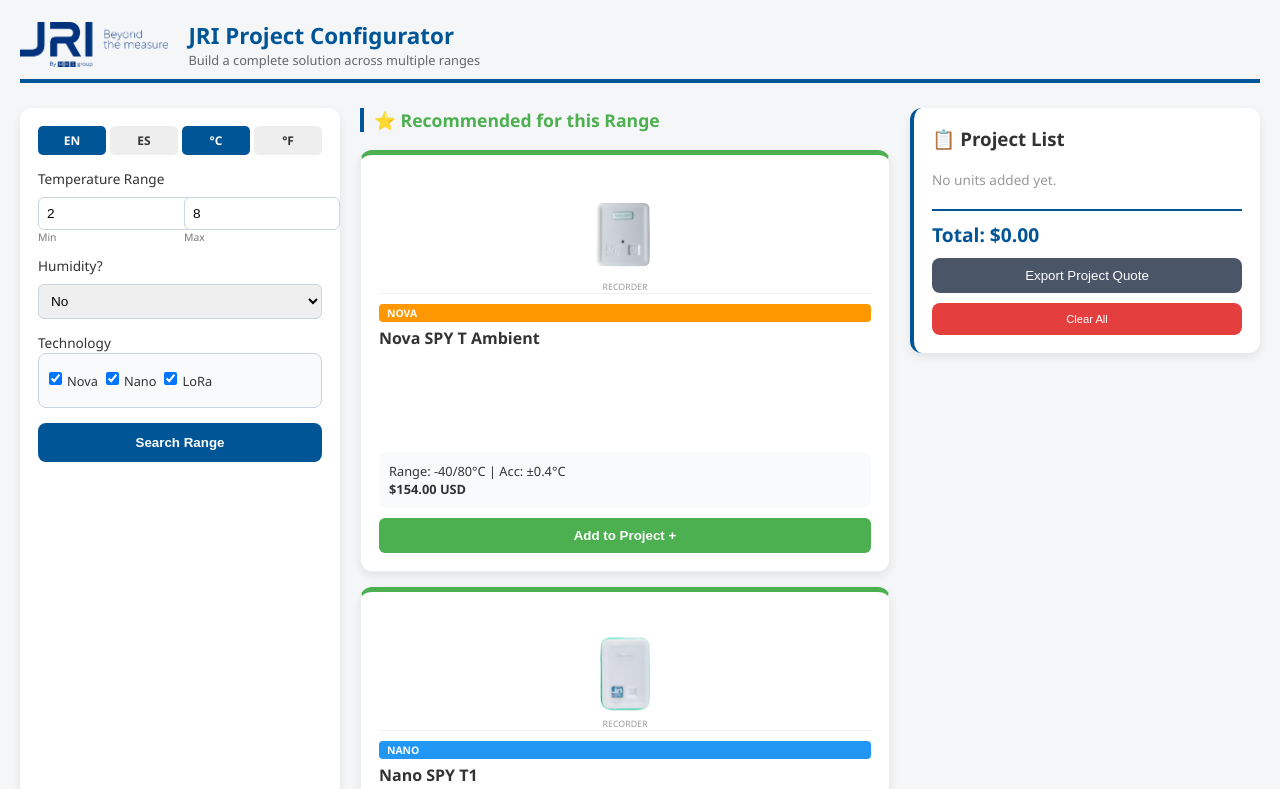
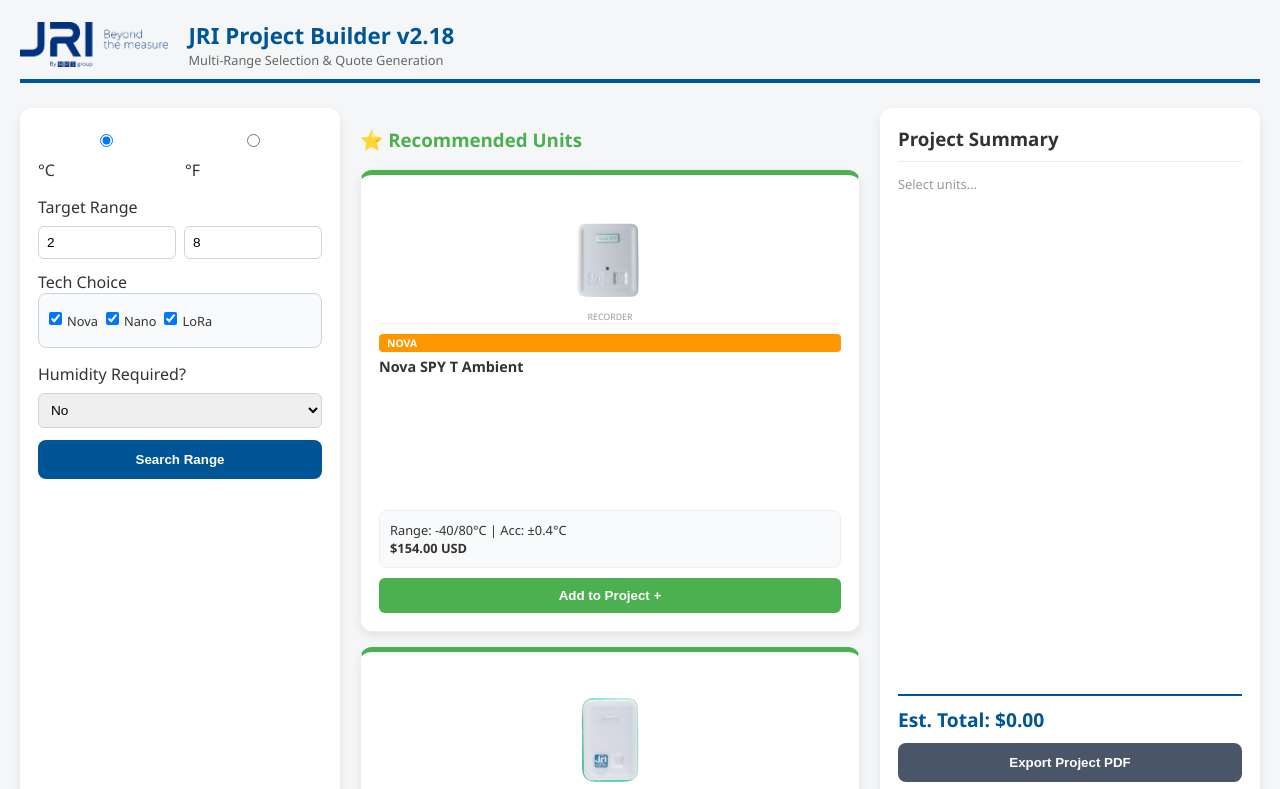
Before and after one commit to dvillagomezjri/jri-sensor-selector, a plain HTML site: page index.html in a window 1280 px wide. Both pictures are taken after a click on the button "Clear All". Shown: the top 789 px of the page. Drawn offline with Linux system fonts and the light colour scheme.

Commit message:
Update index.html

```diff
--- a/index.html
+++ b/index.html
@@ -3,137 +3,121 @@
 <head>
   <meta charset="UTF-8">
   <meta name="viewport" content="width=device-width, initial-scale=1.0">
-  <title>JRI Configurator v2.16</title>
+  <title>JRI Project Configurator v2.18</title>
   <script src="https://cdnjs.cloudflare.com/ajax/libs/html2pdf.js/0.9.2/html2pdf.bundle.min.js"></script>
   <style>
     :root { --jri-blue: #005596; --jri-green: #4CAF50; --bg: #f4f6f8; --nova: #ff9800; --nano: #2196f3; --lora: #673ab7; }
     body { font-family: 'Segoe UI', sans-serif; background: var(--bg); margin: 0; padding: 0; color: #333; }
-    .container { max-width: 1700px; margin: auto; padding: 20px; }
-    .dashboard { display: grid; grid-template-columns: 320px 1fr 350px; gap: 20px; }
-
+    .container { max-width: 1750px; margin: auto; padding: 20px; }
+    .dashboard { display: grid; grid-template-columns: 320px 1fr 380px; gap: 20px; }
     .controls, .project-cart, .card { background: white; padding: 18px; border-radius: 12px; box-shadow: 0 4px 10px rgba(0,0,0,0.08); }
     header { display: flex; align-items: center; gap: 20px; margin-bottom: 25px; border-bottom: 4px solid var(--jri-blue); padding-bottom: 10px; }
     .logo { height: 45px; }
-
-    /* Search Sidebar Styling */
     .checkbox-group { background: #f9fafb; padding: 10px; border: 1px solid #cbd5e0; border-radius: 8px; margin-bottom: 15px; display: flex; flex-wrap: wrap; gap: 8px; }
     .checkbox-item { display: flex; align-items: center; gap: 5px; font-size: 0.8rem; }
-    .sub-label { font-size: 0.65rem; color: #777; margin-top: -12px; margin-bottom: 10px; display: block; }
-
-    /* Results Area */
     .recommendation-grid { display: grid; grid-template-columns: repeat(auto-fit, minmax(340px, 1fr)); gap: 15px; margin-bottom: 30px; }
-    .card { border: 1px solid #eee; display: flex; flex-direction: column; position: relative; min-height: 380px; transition: 0.2s; }
-    .card:hover { transform: translateY(-3px); box-shadow: 0 6px 15px rgba(0,0,0,0.1); }
+    .card { border: 1px solid #eee; display: flex; flex-direction: column; position: relative; min-height: 420px; transition: 0.2s; }
     .card.highlight { border-top: 5px solid var(--jri-green); }
-
-    .visual-header { display: flex; align-items: center; justify-content: center; gap: 10px; height: 120px; margin-bottom: 10px; border-bottom: 1px solid #f0f0f0; }
+    .visual-header { display: flex; align-items: center; justify-content: center; gap: 10px; height: 130px; margin-bottom: 10px; border-bottom: 1px solid #f0f0f0; }
     .img-wrap { flex: 1; height: 100%; display: flex; align-items: center; justify-content: center; position: relative; }
-    .img-wrap img { max-width: 80%; max-height: 80%; object-fit: contain; }
-    .img-label { position: absolute; bottom: 0; font-size: 0.55rem; color: #999; text-transform: uppercase; }
-
+    .img-wrap img { max-width: 85%; max-height: 85%; object-fit: contain; }
+    .img-label { position: absolute; bottom: 0; font-size: 0.55rem; color: #999; text-transform: uppercase; background: rgba(255,255,255,0.8); padding: 0 4px; }
     .tech-tag { display: inline-block; padding: 2px 8px; border-radius: 4px; font-size: 0.65rem; font-weight: bold; color: white; margin-bottom: 5px; }
     .tag-nova { background: var(--nova); } .tag-nano { background: var(--nano); } .tag-lora { background: var(--lora); }
-
-    .breakdown { background: #f9fafb; padding: 10px; border-radius: 8px; font-size: 0.8rem; margin-top: auto; }
+    .breakdown { background: #f9fafb; padding: 10px; border-radius: 8px; font-size: 0.8rem; margin-top: auto; border: 1px solid #eee; }
     .add-btn { width: 100%; background: var(--jri-green); color: white; border: none; padding: 10px; border-radius: 6px; font-weight: bold; cursor: pointer; margin-top: 10px; }
-
-    /* Project Cart Styling */
-    .project-cart { position: sticky; top: 20px; height: fit-content; border-left: 4px solid var(--jri-blue); }
+    .project-cart { position: sticky; top: 20px; height: 85vh; display: flex; flex-direction: column; }
+    #cart-items { flex-grow: 1; overflow-y: auto; margin-top: 10px; border-top: 1px solid #eee; }
     .cart-item { font-size: 0.8rem; padding: 10px 0; border-bottom: 1px solid #eee; display: flex; justify-content: space-between; align-items: center; }
-    .cart-qty { display: flex; align-items: center; gap: 8px; }
-    .qty-btn { background: #edf2f7; border: 1px solid #cbd5e0; padding: 2px 8px; border-radius: 4px; cursor: pointer; }
-    .total-box { margin-top: 20px; font-size: 1.2rem; font-weight: bold; color: var(--jri-blue); border-top: 2px solid var(--jri-blue); padding-top: 10px; }
-
+    .total-box { margin-top: 10px; font-size: 1.2rem; font-weight: bold; color: var(--jri-blue); border-top: 2px solid var(--jri-blue); padding-top: 10px; }
     input, select { width: 100%; padding: 8px; margin: 8px 0 12px 0; border: 1px solid #cbd5e0; border-radius: 6px; font-size: 0.85rem; }
     .btn-primary { width: 100%; background: var(--jri-blue); color: white; padding: 12px; border: none; border-radius: 8px; font-weight: bold; cursor: pointer; }
-    .btn-pdf { width: 100%; background: #4a5568; color: white; padding: 10px; border: none; border-radius: 8px; margin-top: 10px; cursor: pointer; }
-    .toggle-group { display: flex; gap: 4px; margin-bottom: 12px; }
-    .toggle-group label { flex: 1; text-align: center; padding: 6px; background: #eee; border-radius: 5px; cursor: pointer; font-size: 0.75rem; font-weight: bold; }
-    .toggle-group input:checked + label { background: var(--jri-blue); color: white; }
-    .toggle-group input { display: none; }
-    .section-title { border-left: 4px solid var(--jri-blue); padding-left: 10px; margin-top: 0; font-size: 1.1rem; }
+    .qty-ctrl { display: flex; align-items: center; gap: 8px; }
+    .qty-btn { background: #eee; border: 1px solid #ccc; padding: 2px 6px; cursor: pointer; border-radius: 4px; }
   </style>
 </head>
 <body>
 <div class="container">
   <header>
-    <img src="JRI-LOGO-BLEU-complet.png" alt="JRI Logo" class="logo" onerror="this.style.display='none'">
+    <img src="JRI-LOGO-BLEU-complet.png" alt="JRI Logo" class="logo">
     <div>
-      <h1 style="color: var(--jri-blue); margin:0; font-size: 1.4rem;">JRI Project Configurator</h1>
-      <p style="color: #666; margin: 0; font-size: 0.8rem;">Build a complete solution across multiple ranges</p>
+      <h1 style="color: var(--jri-blue); margin:0; font-size: 1.4rem;">JRI Project Builder v2.18</h1>
+      <p style="margin:0; font-size:0.8rem; color:#666;">Multi-Range Selection & Quote Generation</p>
     </div>
   </header>
 
   <div class="dashboard">
     <div class="controls">
-      <div class="toggle-group">
-        <input type="radio" id="langEN" name="lang" value="en" checked onchange="search()"><label for="langEN">EN</label>
-        <input type="radio" id="langES" name="lang" value="es" onchange="search()"><label for="langES">ES</label>
-        <input type="radio" id="unitC" name="unit" value="C" checked onchange="search()"><label for="unitC">°C</label>
-        <input type="radio" id="unitF" name="unit" value="F" onchange="search()"><label for="unitF">°F</label>
+      <div style="display:flex; gap:10px; margin-bottom:15px;">
+        <div style="flex:1"><input type="radio" id="uC" name="u" value="C" checked onchange="search()"><label for="uC"> °C</label></div>
+        <div style="flex:1"><input type="radio" id="uF" name="u" value="F" onchange="search()"><label for="uF"> °F</label></div>
       </div>
-
-      <label style="font-size: 0.85rem;">Temperature Range</label>
+      <label>Target Range</label>
       <div style="display:flex; gap:8px;">
-        <div style="flex:1;"><input type="number" id="minTemp" value="2" onchange="search()"><small class="sub-label">Min</small></div>
-        <div style="flex:1;"><input type="number" id="maxTemp" value="8" onchange="search()"><small class="sub-label">Max</small></div>
+        <input type="number" id="minT" value="2" onchange="search()">
+        <input type="number" id="maxT" value="8" onchange="search()">
       </div>
-
-      <label style="font-size: 0.85rem;">Humidity?</label>
-      <select id="humidity" onchange="search()"><option value="no">No</option><option value="yes">Yes</option></select>
-
-      <label style="font-size: 0.85rem;">Technology</label>
+      <label>Tech Choice</label>
       <div class="checkbox-group">
         <label class="checkbox-item"><input type="checkbox" name="tech" value="nova" checked onchange="search()"> Nova</label>
         <label class="checkbox-item"><input type="checkbox" name="tech" value="nano" checked onchange="search()"> Nano</label>
         <label class="checkbox-item"><input type="checkbox" name="tech" value="lora" checked onchange="search()"> LoRa</label>
       </div>
-
+      <label>Humidity Required?</label>
+      <select id="hum" onchange="search()"><option value="no">No</option><option value="yes">Yes</option></select>
       <button class="btn-primary" onclick="search()">Search Range</button>
     </div>
 
     <div id="main-display">
-        <div id="rec-section"><h3 class="section-title" style="color: var(--jri-green);">⭐ Recommended for this Range</h3><div id="recommendations" class="recommendation-grid"></div></div>
-        <div id="other-section"><h3 class="section-title" style="color: var(--jri-blue);">📋 Other Matches</h3><div id="results" class="recommendation-grid"></div></div>
+        <div id="rec-sec"><h3 style="color: var(--jri-green);">⭐ Recommended Units</h3><div id="recommendations" class="recommendation-grid"></div></div>
+        <div id="oth-sec"><h3 style="color: var(--jri-blue);">📋 Modular Solutions</h3><div id="results" class="recommendation-grid"></div></div>
     </div>
 
-    <div class="project-cart" id="cart-container">
-      <h3 style="margin-top: 0;">📋 Project List</h3>
-      <div id="cart-items">
-        <p style="color: #999; font-size: 0.85rem;">No units added yet.</p>
-      </div>
-      <div class="total-box">
-        Total: $<span id="project-total">0.00</span>
-      </div>
-      <button class="btn-pdf" onclick="exportPDF()">Export Project Quote</button>
-      <button class="btn-pdf" style="background:#e53e3e; font-size:0.7rem;" onclick="clearCart()">Clear All</button>
+    <div class="project-cart" id="project-list">
+      <h3 style="margin:0;">Project Summary</h3>
+      <div id="cart-items"><p style="color:#999; font-size:0.8rem;">Select units to build a project list.</p></div>
+      <div class="total-box">Est. Total: $<span id="project-total">0.00</span></div>
+      <button class="btn-primary" style="background:#4a5568; margin-top:10px;" onclick="exportPDF()">Export Project PDF</button>
+      <button style="border:none; background:none; color:red; cursor:pointer; font-size:0.7rem; margin-top:10px;" onclick="clearCart()">Clear All</button>
     </div>
   </div>
 </div>
 
 <script>
-// Logic & Hardware Data
+// FULL HARDWARE DATABASE RESTORATION
 const baseUnits = [
-  {ref:"13756E", name:"Nova SPY Digital", tech:"nova", price: 166, img:"Nova SPY Digital.png", input:"digital", score: 5},
-  {ref:"13763E", name:"Nova SPY T Ambient", tech:"nova", price: 154, img:"Nova SPY T Ambient.png", input:"fixed", min:-40, max:80, acc:"±0.4°C", hum:false, score: 10},
-  {ref:"11567E", name:"Nano SPY T1", tech:"nano", price: 119, img:"Nano SPY T1.png", input:"fixed", min:-40, max:85, acc:"±0.4°C", hum:false, score: 10},
-  {ref:"11568E", name:"Nano SPY TH", tech:"nano", price: 188, img:"Nano SPY TH.png", input:"fixed", min:-30, max:70, acc:"±0.4°C / 2%RH", hum:true, score: 10},
-  {ref:"11802E", name:"LoRa SPY T1", tech:"lora", price: 242, img:"LoRa SPY T1.png", input:"fixed", min:-30, max:70, acc:"±0.4°C", hum:false, score: 10},
-  {ref:"11806E", name:"LoRa SPY T3", tech:"lora", price: 518, img:"LoRa SPY T3.png", input:"fixed", min:-200, max:0, acc:"±0.2°C", hum:false, score: 9},
-  {ref:"11803E", name:"LoRa SPY TH", tech:"lora", price: 335, img:"LoRa SPY TH.png", input:"fixed", min:-30, max:70, acc:"±0.4°C / 2%RH", hum:true, score: 10}
+  // Integrated
+  {ref:"13763E", name:"Nova SPY T Ambient", tech:"nova", price: 154, img:"Nova SPY T Ambient.png", input:"fixed", min:-40, max:80, acc:"±0.4°C", hum:false, priority:10},
+  {ref:"11567E", name:"Nano SPY T1", tech:"nano", price: 119, img:"Nano SPY T1.png", input:"fixed", min:-40, max:85, acc:"±0.4°C", hum:false, priority:10},
+  {ref:"11568E", name:"Nano SPY TH", tech:"nano", price: 188, img:"Nano SPY TH.png", input:"fixed", min:-30, max:70, acc:"±0.4°C / 2%RH", hum:true, priority:10},
+  {ref:"11802E", name:"LoRa SPY T1", tech:"lora", price: 242, img:"LoRa SPY T1.png", input:"fixed", min:-30, max:70, acc:"±0.4°C", hum:false, priority:10},
+  {ref:"11803E", name:"LoRa SPY TH", tech:"lora", price: 335, img:"LoRa SPY TH.png", input:"fixed", min:-30, max:70, acc:"±0.4°C / 2%RH", hum:true, priority:10},
+  // Modular Bases (Digital)
+  {ref:"13756E", name:"Nova SPY Digital", tech:"nova", price: 166, img:"Nova SPY Digital.png", input:"digital", priority:5},
+  {ref:"11809E", name:"LoRa SPY Digital", tech:"lora", price: 270, img:"LoRa SPY Digital.png", input:"digital", priority:5},
+  {ref:"13491", name:"Nano SPY Digital", tech:"nano", price: 160, img:"Nano SPY Digital.png", input:"digital", priority:5},
+  // Modular Bases (Universal/Analog)
+  {ref:"11571E", name:"Nano SPY U", tech:"nano", price: 245, img:"Nano SPY U.png", input:"analog", priority:4},
+  {ref:"11810E", name:"LoRa SPY U", tech:"lora", price: 357, img:"LoRa SPY U.png", input:"analog", priority:4}
 ];
 
 const probes = [
-  {ref:"13912", name:"Digital Sensor T Short", min:-40, max:80, acc:0.2, price: 63, type:"digital", img:"13912 Green Digital Sensor Temperature (short version).png"}
+  // Digital Probes
+  {ref:"13947", name:"Digital Sensor Reference", min:-90, max:180, acc:0.15, price: 188, type:"digital", img:"13947 Green Digital Sensor Reference.png", score:10},
+  {ref:"14129", name:"Digital Ref Short", min:-40, max:80, acc:0.15, price: 140, type:"digital", img:"14129 Green Digital Sensor Reference Short.png", score:10},
+  {ref:"12347", name:"Digital TH Sensor", min:-30, max:70, acc:0.3, price: 168, type:"digital", img:"12347 Green Digital Temperature and Humidity Sensor.png", score:8},
+  // PT100 Analog Probes
+  {ref:"13264", name:"PT100 Industrial High-Temp", min:-50, max:700, acc:"Class A", price: 132, type:"analog", img:"13264 PT100 high-temperature sensor for industrial.png", score:8},
+  {ref:"13572", name:"Autoclave PT100 Probe", min:-50, max:180, acc:"Class A", price: 195, type:"analog", img:"13572 Autoclaves PT100 probe Ø4-130mm.png", score:8}
 ];
 
 let projectCart = [];
 
 function search(){
-  const unit = document.querySelector('input[name="unit"]:checked').value;
-  const fMin = (unit === "F") ? (parseFloat(document.getElementById("minTemp").value)-32)*5/9 : parseFloat(document.getElementById("minTemp").value);
-  const fMax = (unit === "F") ? (parseFloat(document.getElementById("maxTemp").value)-32)*5/9 : parseFloat(document.getElementById("maxTemp").value);
-  const humReq = document.getElementById("humidity").value === "yes";
+  const unit = document.querySelector('input[name="u"]:checked').value;
+  const fMin = (unit === "F") ? (parseFloat(document.getElementById("minT").value)-32)*5/9 : parseFloat(document.getElementById("minT").value);
+  const fMax = (unit === "F") ? (parseFloat(document.getElementById("maxT").value)-32)*5/9 : parseFloat(document.getElementById("maxT").value);
+  const humReq = document.getElementById("hum").value === "yes";
   const sTechs = Array.from(document.querySelectorAll('input[name="tech"]:checked')).map(cb => cb.value);
 
   let matches = [];
@@ -141,23 +125,23 @@
     if (!sTechs.includes(base.tech)) return;
     if (base.input === "fixed") {
       if (base.min <= fMax && base.max >= fMin && (!humReq || base.hum)) {
-        matches.push({ id: base.ref, fullName: base.name, tech: base.tech, price: base.price, baseImg: base.img, score: base.score, min: base.min, max: base.max, acc: base.acc });
+        matches.push({ id: base.ref, fullName: base.name, tech: base.tech, price: base.price, baseImg: base.img, priority: base.priority, min: base.min, max: base.max, acc: base.acc });
       }
     } else {
       probes.forEach(p => {
-        if (p.type === base.input && p.min <= fMax && p.max >= fMin && (!humReq || p.hum)) {
-          matches.push({ id: base.ref + p.ref, fullName: `${base.name} + ${p.name}`, tech: base.tech, price: base.price + p.price, baseImg: base.img, probeImg: p.img, score: base.score, min: p.min, max: p.max, acc: p.acc });
+        if (p.type === base.input && p.min <= fMax && p.max >= fMin) {
+          matches.push({ id: base.ref + "-" + p.ref, fullName: `${base.name} + ${p.name}`, tech: base.tech, price: base.price + p.price, baseImg: base.img, probeImg: p.img, priority: base.priority, min: p.min, max: p.max, acc: p.acc });
         }
       });
     }
   });
 
-  renderResults("recommendations", matches.filter(m => m.score >= 10), true);
-  renderResults("results", matches.filter(m => m.score < 10), false);
+  render(matches.filter(m => m.priority >= 10), "recommendations", true);
+  render(matches.filter(m => m.priority < 10), "results", false);
 }
 
-function renderResults(id, list, highlight) {
-  const container = document.getElementById(id);
+function render(list, containerId, highlight) {
+  const container = document.getElementById(containerId);
   container.innerHTML = list.map(m => `
     <div class="card ${highlight ? 'highlight' : ''}">
       <div class="visual-header">
@@ -165,7 +149,7 @@
         ${m.probeImg ? `<div class="img-wrap"><img src="${m.probeImg}"><span class="img-label">Probe</span></div>` : ''}
       </div>
       <span class="tech-tag tag-${m.tech}">${m.tech.toUpperCase()}</span>
-      <b>${m.fullName}</b>
+      <b style="font-size:0.9rem;">${m.fullName}</b>
       <div class="breakdown">
         Range: ${m.min}/${m.max}°C | Acc: ${m.acc}<br>
         <strong>$${m.price.toFixed(2)} USD</strong>
@@ -176,50 +160,38 @@
 }
 
 function addToProject(id, name, price) {
-  const existing = projectCart.find(item => item.id === id);
-  if (existing) existing.qty++;
-  else projectCart.push({ id, name, price, qty: 1 });
-  updateCartUI();
+  const ex = projectCart.find(i => i.id === id);
+  if (ex) ex.qty++; else projectCart.push({id, name, price, qty:1});
+  updateCart();
 }
 
-function updateCartQty(id, delta) {
-  const item = projectCart.find(i => i.id === id);
-  if (item) {
-    item.qty += delta;
-    if (item.qty <= 0) projectCart = projectCart.filter(i => i.id !== id);
-  }
-  updateCartUI();
-}
-
-function updateCartUI() {
+function updateCart() {
   const container = document.getElementById("cart-items");
-  if (projectCart.length === 0) {
-    container.innerHTML = '<p style="color: #999; font-size: 0.85rem;">No units added yet.</p>';
-    document.getElementById("project-total").innerText = "0.00";
-    return;
-  }
   let total = 0;
+  if(projectCart.length === 0) { container.innerHTML = '<p style="color:#999; font-size:0.8rem;">Select units...</p>'; document.getElementById("project-total").innerText = "0.00"; return; }
   container.innerHTML = projectCart.map(item => {
     total += item.price * item.qty;
     return `
       <div class="cart-item">
         <div style="flex:1;"><b>${item.name}</b><br><small>$${item.price.toFixed(2)} ea</small></div>
-        <div class="cart-qty">
-          <button class="qty-btn" onclick="updateCartQty('${item.id}', -1)">-</button>
-          <span>${item.qty}</span>
-          <button class="qty-btn" onclick="updateCartQty('${item.id}', 1)">+</button>
+        <div class="qty-ctrl">
+            <button class="qty-btn" onclick="adjustQty('${item.id}', -1)">-</button>
+            <span>${item.qty}</span>
+            <button class="qty-btn" onclick="adjustQty('${item.id}', 1)">+</button>
         </div>
       </div>`;
   }).join("");
   document.getElementById("project-total").innerText = total.toFixed(2);
 }
 
-function clearCart() { projectCart = []; updateCartUI(); }
+function adjustQty(id, delta) {
+  const i = projectCart.find(x => x.id === id);
+  if (i) { i.qty += delta; if (i.qty <= 0) projectCart = projectCart.filter(x => x.id !== id); }
+  updateCart();
+}
 
-function exportPDF() {
-    const element = document.getElementById('cart-container');
-    html2pdf().from(element).save("JRI_Project_Summary.pdf");
-}
+function clearCart() { projectCart = []; updateCart(); }
+function exportPDF() { html2pdf().from(document.getElementById('project-list')).save("JRI_Project_Quote.pdf"); }
 
 search();
 </script>
```
